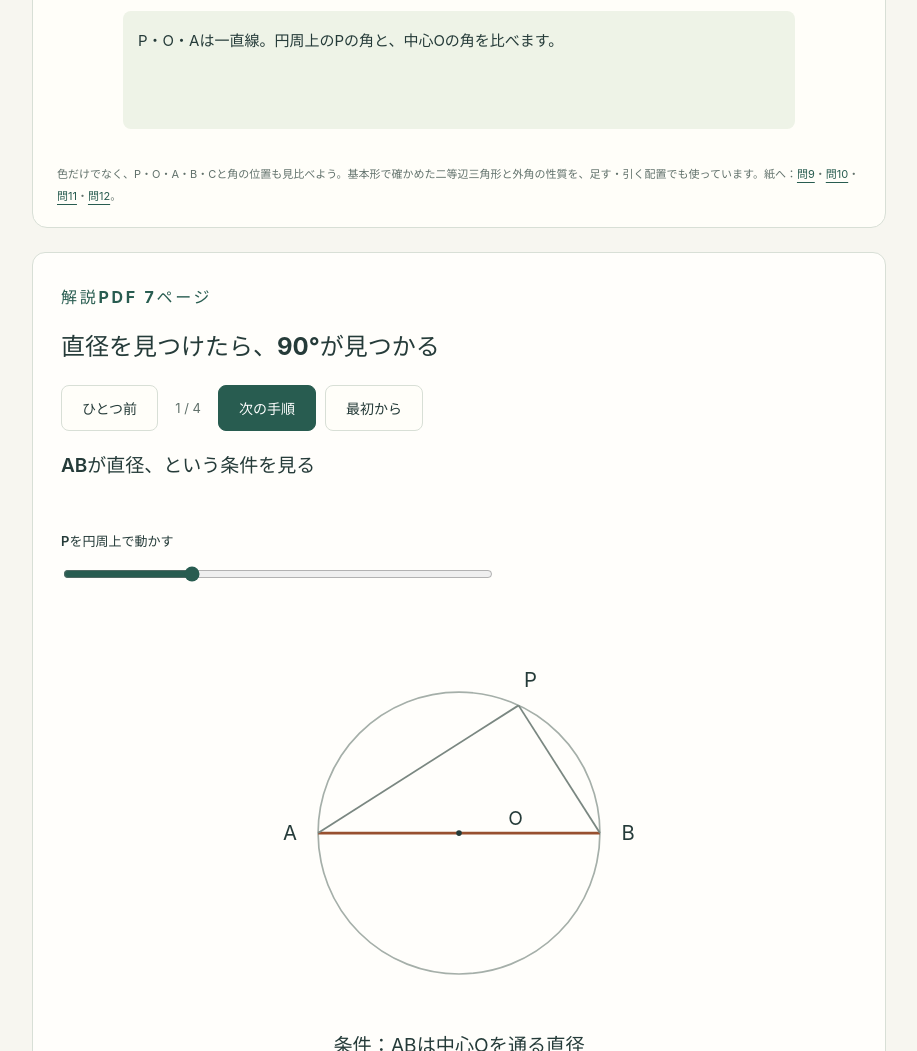
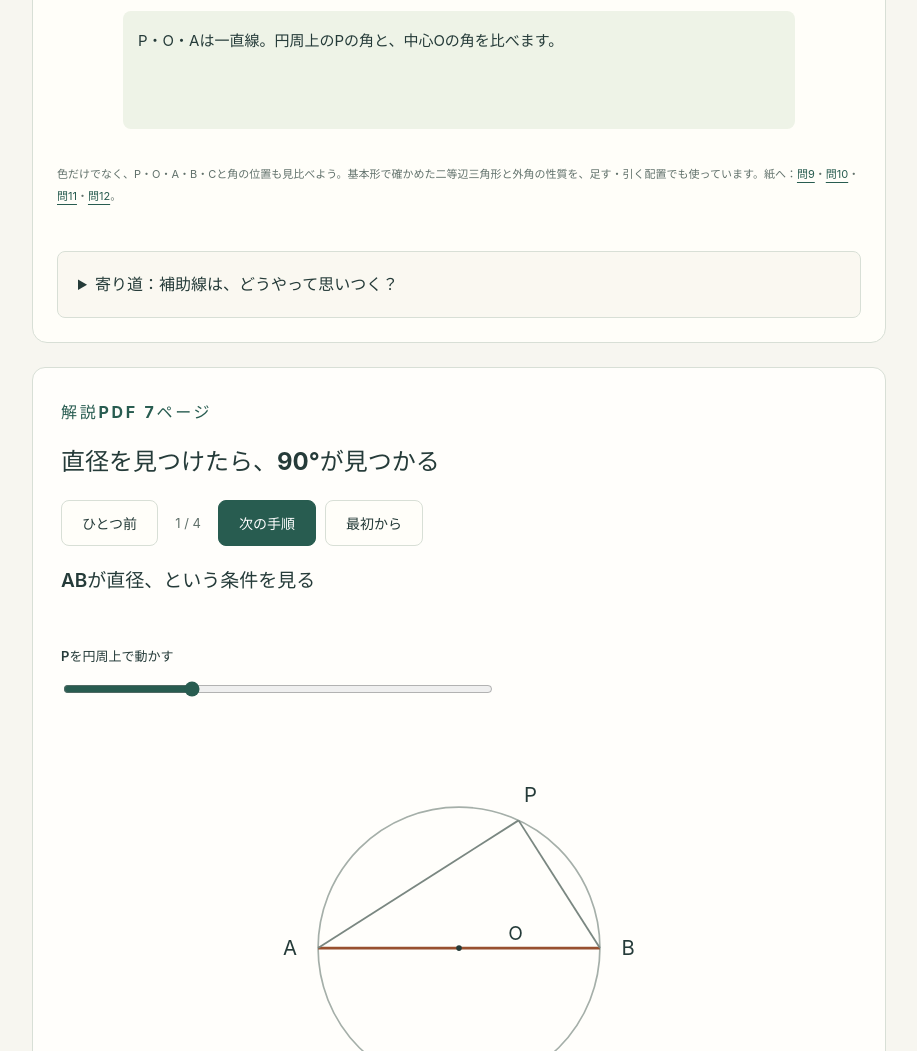
Before and after one commit to hirasunaryou/for_KT_family, a website: page study/math/circle/index.html in a window 1280 px wide. Shown: the part 8537-9588 px from the top of the page, without its empty margins (290-1207 px from the left). Drawn offline with Linux system fonts and the light colour scheme.

Commit message:
Invite learners to compare auxiliary lines by the properties they reveal

```diff
--- a/assets/circle/proof-steps.js
+++ b/assets/circle/proof-steps.js
@@ -90,4 +90,31 @@
  $('#proof-prev').addEventListener('click',()=>{if(positions[kind]>0){positions[kind]--;draw();}});
  $('#proof-next').addEventListener('click',()=>{if(positions[kind]<data[kind].steps.length-1){positions[kind]++;draw();}});
  $('#proof-reset').addEventListener('click',()=>{positions[kind]=0;draw();});draw();
+
+ // A voluntary comparison, independent of the current proof and its saved step.
+ const detour=document.createElement('details');detour.id='auxiliary-detour';detour.className='auxiliary-detour interactive';
+ detour.innerHTML=`<summary>寄り道：補助線は、どうやって思いつく？</summary><div class="auxiliary-body"><p>円周角の理由は追えた。でも「中心へ線を引く」は、どう思いつく？<br>2本の候補を比べると、線の選び方が見えてきます。</p><div class="example-context"><strong>ここでは基本形の図で比べます</strong><p>P・O・Aは一直線。P・A・Bは円周上、Oは中心です。<br>まずは「等しい角を見つけたい」と考えてみよう。</p></div><div class="prior-chapters" aria-label="補助線を選ぶ"><button class="button" data-aux="none">線を足す前</button><button class="button" data-aux="radius">中心OとBを結ぶ</button><button class="button" data-aux="chord">AとBを結ぶ</button></div><figure><svg viewBox="0 0 550 400" role="img"></svg><button class="figure-open" data-aux-zoom>図を大きく見る</button></figure><div class="auxiliary-result" aria-live="polite" aria-atomic="true"><h4></h4><p></p></div><p class="auxiliary-take">補助線を考えるときは、「等しい辺がほしい」「直角がほしい」のように、使いたい性質から探してみよう。</p><button class="button" data-aux-close>寄り道を閉じる</button></div>`;
+ $('#proof-lab').append(detour);
+ const auxSvg=detour.querySelector('svg');let choice='none';
+ function drawAuxiliary(){
+  const P=point(90),A=point(270),B=point(330),radius=choice==='radius',chord=choice==='chord';
+  let g=text(275,23,'基本形：P・O・Aは一直線、Oは円の中心',ink,14)+`<circle cx="275" cy="190" r="112" fill="none" stroke="#a5afa9" stroke-width="1.5"/>`;
+  if(radius)g+=`<polygon data-aux-triangle points="${P} ${O} ${B}" fill="#e2ecf7"/>`;
+  if(chord)g+=`<polygon data-aux-triangle points="${P} ${A} ${B}" fill="#f4e4d7"/>`;
+  g+=line(P,A)+line(P,B);
+  if(radius)g+=line(P,O,blue,3)+line(O,B,blue,3)+equal(P,O,blue)+equal(O,B,blue)+mark(O,P,B,blue,24,false,'data-aux-angle="P"')+mark(P,B,O,blue,24,false,'data-aux-angle="B"');
+  if(chord){g+=line(A,B,brown,3);const n=Math.hypot(P[0]-B[0],P[1]-B[1]),m=Math.hypot(A[0]-B[0],A[1]-B[1]),u=[(P[0]-B[0])*13/n,(P[1]-B[1])*13/n],v=[(A[0]-B[0])*13/m,(A[1]-B[1])*13/m];g+=`<path data-aux-right d="M ${B[0]+u[0]} ${B[1]+u[1]} l ${v} l ${-u[0]} ${-u[1]}" fill="none" stroke="${brown}" stroke-width="2"/>`;}
+  g+=tag(90,'P')+tag(270,'A')+tag(330,'B')+text(254,177,'O',ink,17)+'<circle cx="275" cy="190" r="2.5" fill="#253b39"/>';
+  const notes={
+   none:['どんな性質が、見つかりそう？','上のボタンで線を1本足してみよう。中心OとBを結ぶ場合と、AとBを結ぶ場合。どんな三角形が見えてくる？','等しい角を見つけたい。どちらを結ぶ？'],
+   radius:['半径を2本にすると、等しい角が見つかる','OPとOBは同じ円の半径なので、長さが等しい。△OPBは二等辺三角形だから、PとBの底角も等しくなります。「円には等しい半径がある」と思い出すと、中心へ結ぶ理由が見えてきます。','同じ半径 → 等しい2辺 → 等しい底角'],
+   chord:['こちらの線では、直角が見つかった','PAは直径なので、円周角∠PBAは90°。ABを結ぶのも、面積や三平方の定理で役立つ選び方です。今回は等しい底角を使いたいので、中心OとBを結ぶ方がその目的につながります。','直径PAに対する円周角 → Bの角は90°']
+  };
+  const [title,message,caption]=notes[choice];g+=text(275,377,caption,radius?blue:chord?brown:ink,17);auxSvg.innerHTML=g;auxSvg.setAttribute('aria-label','基本形の寄り道。'+title+'。'+message);
+  detour.querySelector('h4').textContent=title;detour.querySelector('.auxiliary-result p').textContent=message;
+  for(const b of detour.querySelectorAll('[data-aux]'))b.setAttribute('aria-pressed',String(b.dataset.aux===choice));
+ }
+ for(const b of detour.querySelectorAll('[data-aux]'))b.onclick=()=>{choice=b.dataset.aux;drawAuxiliary();};
+ detour.querySelector('[data-aux-close]').onclick=()=>{detour.open=false;detour.querySelector('summary').focus();};
+ detour.querySelector('[data-aux-zoom]').onclick=()=>{const dialog=$('.figure-dialog');dialog.querySelector('.large-figure').replaceChildren(auxSvg.cloneNode(true));dialog.showModal();};drawAuxiliary();
 })();
--- a/assets/circle/style.css
+++ b/assets/circle/style.css
@@ -32,3 +32,4 @@
 .prior-footer-count{font-size:13px;color:var(--muted);min-width:42px;text-align:center}
 .area-detour{margin:28px 0;padding:20px;border:1px solid var(--line);border-radius:8px;background:#faf8f1}.area-detour h4{font-size:17px;line-height:1.8;margin:0 0 12px}.area-detour p,.area-turn .area-turn-purpose{font-size:15px;line-height:1.9}.area-turn .muted,.area-detour .muted{font-size:13px}.area-turn{margin-bottom:20px}
 #area-bridge button[aria-disabled=true]{opacity:.45;cursor:default}
+.auxiliary-detour{margin:24px;padding:18px 20px;border:1px solid var(--line);border-radius:8px;background:#faf8f1}.auxiliary-detour summary{cursor:pointer;font-weight:600;line-height:1.8}.auxiliary-body{padding-top:16px}.auxiliary-body p{font-size:15px;line-height:1.9}.auxiliary-body figure{margin:18px 0}.auxiliary-body svg{display:block;width:100%;max-width:620px;height:auto;margin:auto}.auxiliary-result h4{font-size:18px;line-height:1.8;margin:12px 0}.auxiliary-result{min-height:175px}.auxiliary-take{border-top:1px solid var(--line);padding-top:16px}@media(max-width:600px){.auxiliary-detour{margin:18px 12px;padding:16px 12px}}
--- a/package.json
+++ b/package.json
@@ -4,10 +4,10 @@
   "private": true,
   "description": "Family learning hub with printable and interactive mathematics lessons",
   "scripts": {
-    "test": "node tests/dom.cjs && node tests/family.cjs && node tests/python-dice.cjs && node tests/python-editor-reliability.cjs && node tests/python-skip-links.cjs && node tests/smoke.cjs && node tests/quadratic-smoke.cjs && node tests/python-vault.cjs && python3 tests/python-vault.py && node tests/python-maze.cjs && python3 tests/python-maze.py && node tests/python-pixel.cjs && python3 tests/python-pixel.py && node tests/quadratic-equations.cjs && python3 tests/quadratic-equations-math.py && node tests/quadratic-equations-smoke.cjs && node tests/similarity.cjs && node tests/similarity-smoke.cjs && node tests/circle.cjs && node tests/circle-smoke.cjs && node tests/pythagorean.cjs && python3 tests/pythagorean-math.py && node tests/pythagorean-smoke.cjs && node tests/pythagorean-height.cjs && node tests/pythagorean-diameter.cjs && node tests/pythagorean-special.cjs && node tests/pythagorean-unknown.cjs && node tests/pythagorean-coordinates.cjs && node tests/pythagorean-circle-lengths.cjs && node tests/site-navigation.cjs && node tests/similarity-parallel.cjs && node tests/similarity-scale.cjs && node tests/circle-stories.cjs && node tests/circle-angle-links.cjs && node tests/circle-prior-learning.cjs && node tests/circle-area.cjs",
+    "test": "node tests/dom.cjs && node tests/family.cjs && node tests/python-dice.cjs && node tests/python-editor-reliability.cjs && node tests/python-skip-links.cjs && node tests/smoke.cjs && node tests/quadratic-smoke.cjs && node tests/python-vault.cjs && python3 tests/python-vault.py && node tests/python-maze.cjs && python3 tests/python-maze.py && node tests/python-pixel.cjs && python3 tests/python-pixel.py && node tests/quadratic-equations.cjs && python3 tests/quadratic-equations-math.py && node tests/quadratic-equations-smoke.cjs && node tests/similarity.cjs && node tests/similarity-smoke.cjs && node tests/circle.cjs && node tests/circle-smoke.cjs && node tests/pythagorean.cjs && python3 tests/pythagorean-math.py && node tests/pythagorean-smoke.cjs && node tests/pythagorean-height.cjs && node tests/pythagorean-diameter.cjs && node tests/pythagorean-special.cjs && node tests/pythagorean-unknown.cjs && node tests/pythagorean-coordinates.cjs && node tests/pythagorean-circle-lengths.cjs && node tests/site-navigation.cjs && node tests/similarity-parallel.cjs && node tests/similarity-scale.cjs && node tests/circle-stories.cjs && node tests/circle-angle-links.cjs && node tests/circle-prior-learning.cjs && node tests/circle-area.cjs && node tests/circle-auxiliary.cjs",
     "test:dom": "node tests/dom.cjs && node tests/family.cjs && node tests/python-dice.cjs && node tests/quadratic-equations.cjs",
     "test:similarity": "node tests/similarity.cjs && node tests/similarity-smoke.cjs",
-    "test:circle": "node tests/circle.cjs && node tests/circle-smoke.cjs && node tests/circle-stories.cjs && node tests/circle-angle-links.cjs && node tests/circle-prior-learning.cjs && node tests/circle-area.cjs",
+    "test:circle": "node tests/circle.cjs && node tests/circle-smoke.cjs && node tests/circle-stories.cjs && node tests/circle-angle-links.cjs && node tests/circle-prior-learning.cjs && node tests/circle-area.cjs && node tests/circle-auxiliary.cjs",
     "test:pythagorean": "node tests/pythagorean.cjs && python3 tests/pythagorean-math.py && node tests/pythagorean-smoke.cjs && node tests/pythagorean-height.cjs && node tests/pythagorean-diameter.cjs && node tests/pythagorean-special.cjs && node tests/pythagorean-unknown.cjs && node tests/pythagorean-coordinates.cjs && node tests/pythagorean-circle-lengths.cjs",
     "test:reliability": "node tests/python-editor-reliability.cjs && node tests/python-skip-links.cjs"
   },
```
Also changed, not shown: tests/circle-auxiliary.cjs (added, +51 -0 lines), tests/circle-stories.cjs (+1 -1 lines), materials/circle/README.md.
